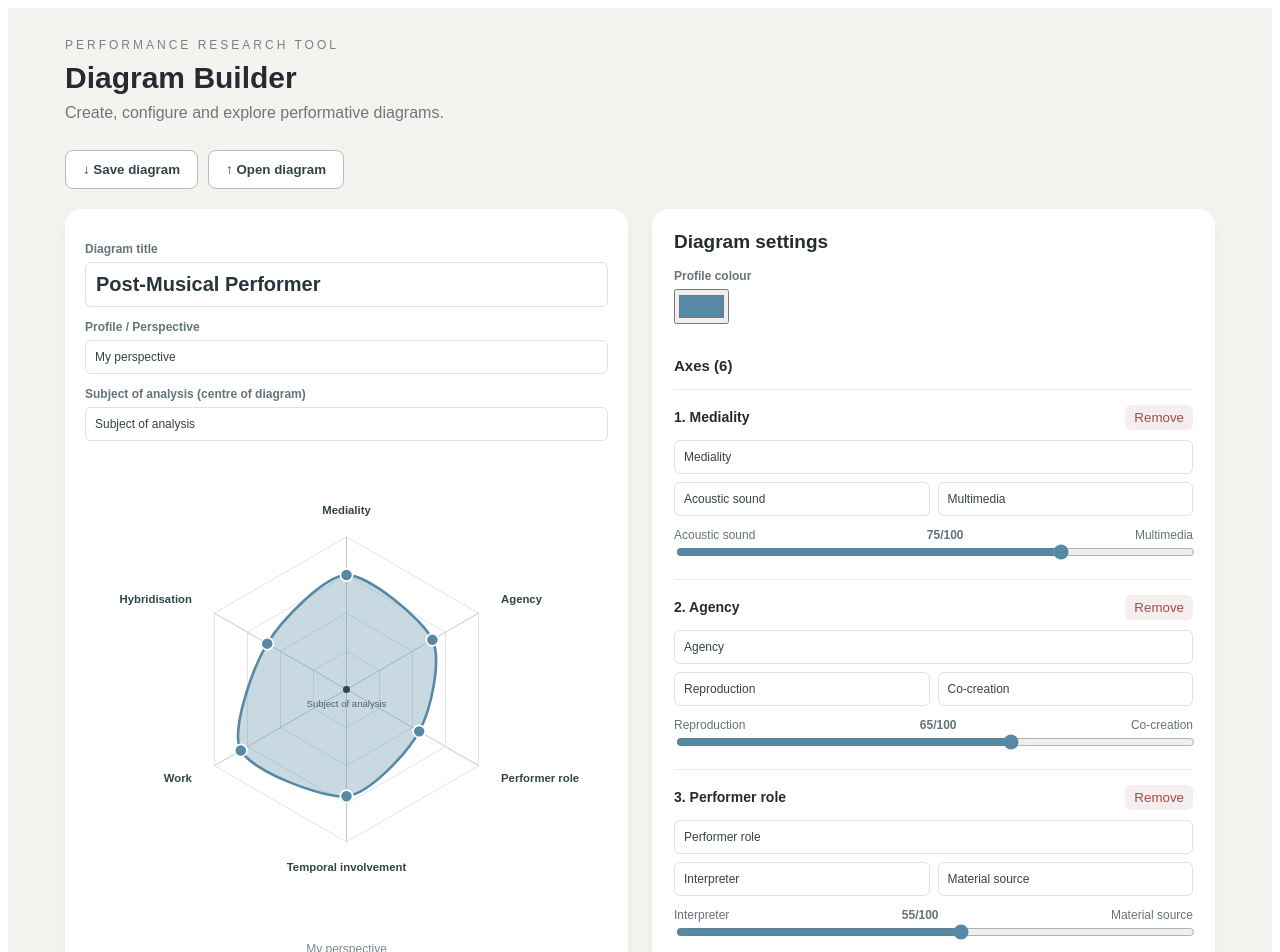
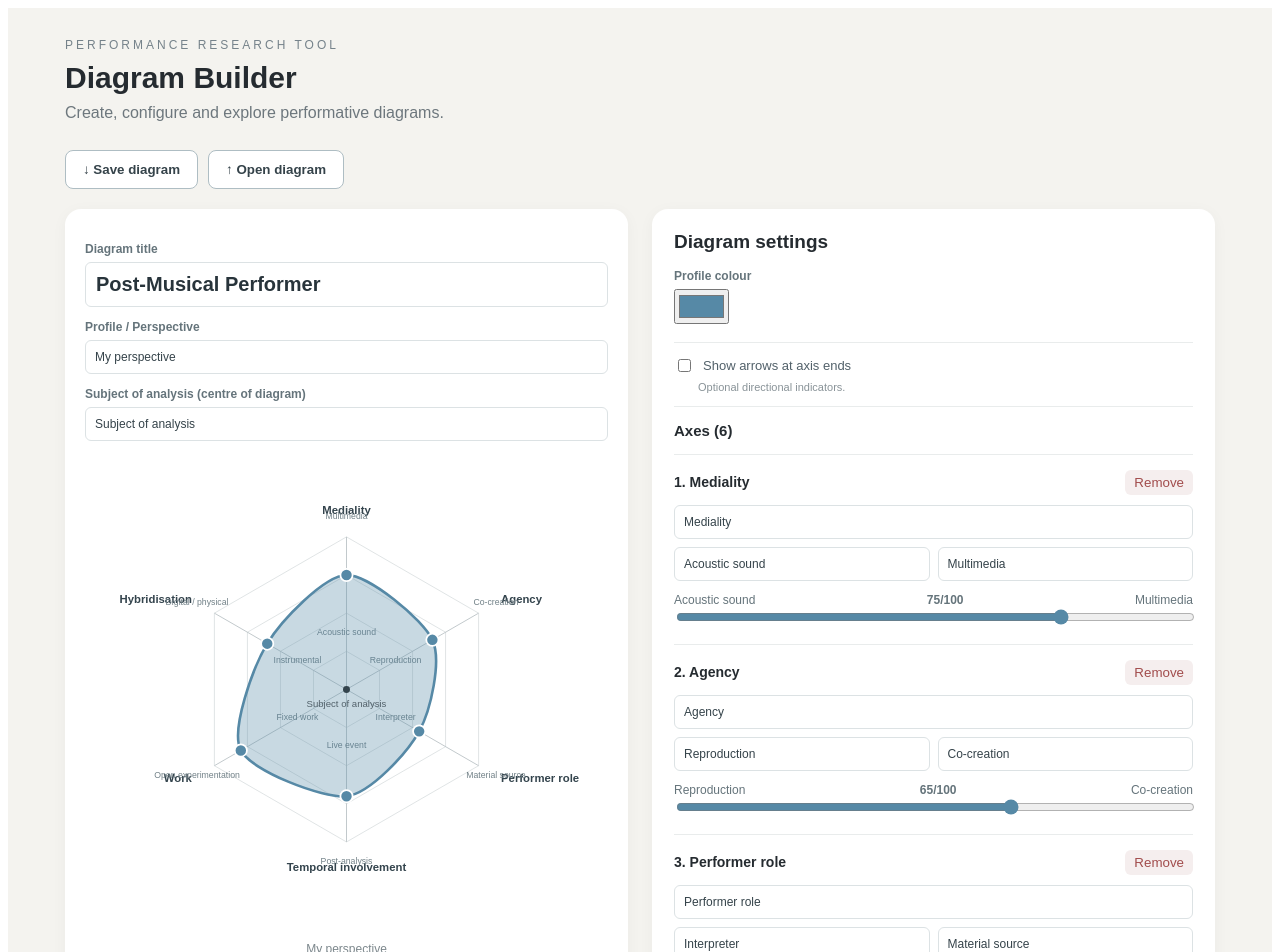
Before and after one commit to jorgesousasax/post-musical-performer, a React (Vite) app: page / in a window 1280 px wide. Shown: the top 952 px of the page. Built offline with nearby package versions, Linux system fonts and the light colour scheme.

Commit message:
Show axis poles and optional arrows

```diff
--- a/src/App.jsx
+++ b/src/App.jsx
@@ -16,6 +16,7 @@ function App() {
   const [profileName, setProfileName] = useState('My perspective');
   const [centerLabel, setCenterLabel] = useState('Subject of analysis');
   const [color, setColor] = useState('#5689A6');
+  const [showArrows, setShowArrows] = useState(false);
   const [message, setMessage] = useState('');
 
   const fileInputRef = useRef(null);
@@ -39,7 +40,6 @@ function App() {
   const polygon = (values) =>
     values.map((value, index) => point(index, value).join(',')).join(' ');
 
-  // Creates a continuous, smooth curve through the data points.
   const smoothPath = (values) => {
     const points = values.map((value, index) => point(index, value));
     const count = points.length;
@@ -144,11 +144,12 @@ function App() {
   const saveDiagram = () => {
     const diagram = {
       format: 'Post-Musical Performer Diagram',
-      version: 3,
+      version: 4,
       title,
       profileName,
       centerLabel,
       color,
+      showArrows,
       axes,
     };
 
@@ -224,6 +225,8 @@ function App() {
           : '#5689A6'
       );
 
+      setShowArrows(diagram.showArrows === true);
+
       setMessage('Diagram opened successfully.');
     } catch {
       setMessage(
@@ -232,6 +235,23 @@ function App() {
     }
 
     event.target.value = '';
+  };
+
+  const arrowPoints = (index, position) => {
+    const angle = (Math.PI * 2 * index / axes.length) - Math.PI / 2;
+    const distance = position === 'outer' ? radius : 18;
+    const x = cx + Math.cos(angle) * distance;
+    const y = cy + Math.sin(angle) * distance;
+
+    const direction = position === 'outer' ? 1 : -1;
+    const tipX = x + Math.cos(angle) * 7 * direction;
+    const tipY = y + Math.sin(angle) * 7 * direction;
+    const baseX = x - Math.cos(angle) * 5 * direction;
+    const baseY = y - Math.sin(angle) * 5 * direction;
+    const sideX = -Math.sin(angle) * 4;
+    const sideY = Math.cos(angle) * 4;
+
+    return `${tipX},${tipY} ${baseX + sideX},${baseY + sideY} ${baseX - sideX},${baseY - sideY}`;
   };
 
   return (
@@ -379,6 +399,13 @@ function App() {
                     ? 'start'
                     : 'middle';
 
+                const angle = (Math.PI * 2 * index / axes.length) - Math.PI / 2;
+
+                const lowX = cx + Math.cos(angle) * 65;
+                const lowY = cy + Math.sin(angle) * 65;
+                const highX = cx + Math.cos(angle) * 198;
+                const highY = cy + Math.sin(angle) * 198;
+
                 return (
                   <g key={axis.id}>
                     <line
@@ -401,6 +428,41 @@ function App() {
                     >
                       {axis.name}
                     </text>
+
+                    <text
+                      x={lowX}
+                      y={lowY}
+                      textAnchor="middle"
+                      dominantBaseline="middle"
+                      fontSize="10"
+                      fill="#718087"
+                    >
+                      {axis.low}
+                    </text>
+
+                    <text
+                      x={highX}
+                      y={highY}
+                      textAnchor="middle"
+                      dominantBaseline="middle"
+                      fontSize="10"
+                      fill="#718087"
+                    >
+                      {axis.high}
+                    </text>
+
+                    {showArrows && (
+                      <>
+                        <polygon
+                          points={arrowPoints(index, 'outer')}
+                          fill="#718087"
+                        />
+                        <polygon
+                          points={arrowPoints(index, 'inner')}
+                          fill="#718087"
+                        />
+                      </>
+                    )}
                   </g>
                 );
               })}
@@ -488,6 +550,37 @@ function App() {
                 marginBottom: 18
               }}
             />
+
+            <div style={{
+              borderTop: '1px solid #e9ecec',
+              borderBottom: '1px solid #e9ecec',
+              padding: '13px 0',
+              marginBottom: 15
+            }}>
+              <label style={{
+                display: 'flex',
+                alignItems: 'center',
+                gap: 9,
+                fontSize: 13,
+                color: '#52616a',
+                cursor: 'pointer'
+              }}>
+                <input
+                  type="checkbox"
+                  checked={showArrows}
+                  onChange={e => setShowArrows(e.target.checked)}
+                  style={{ accentColor: color }}
+                />
+                Show arrows at axis ends
+              </label>
+              <p style={{
+                fontSize: 11,
+                color: '#899398',
+                margin: '6px 0 0 24px'
+              }}>
+                Optional directional indicators.
+              </p>
+            </div>
 
             <h3 style={{ fontSize: 15 }}>
               Axes ({axes.length})
```
